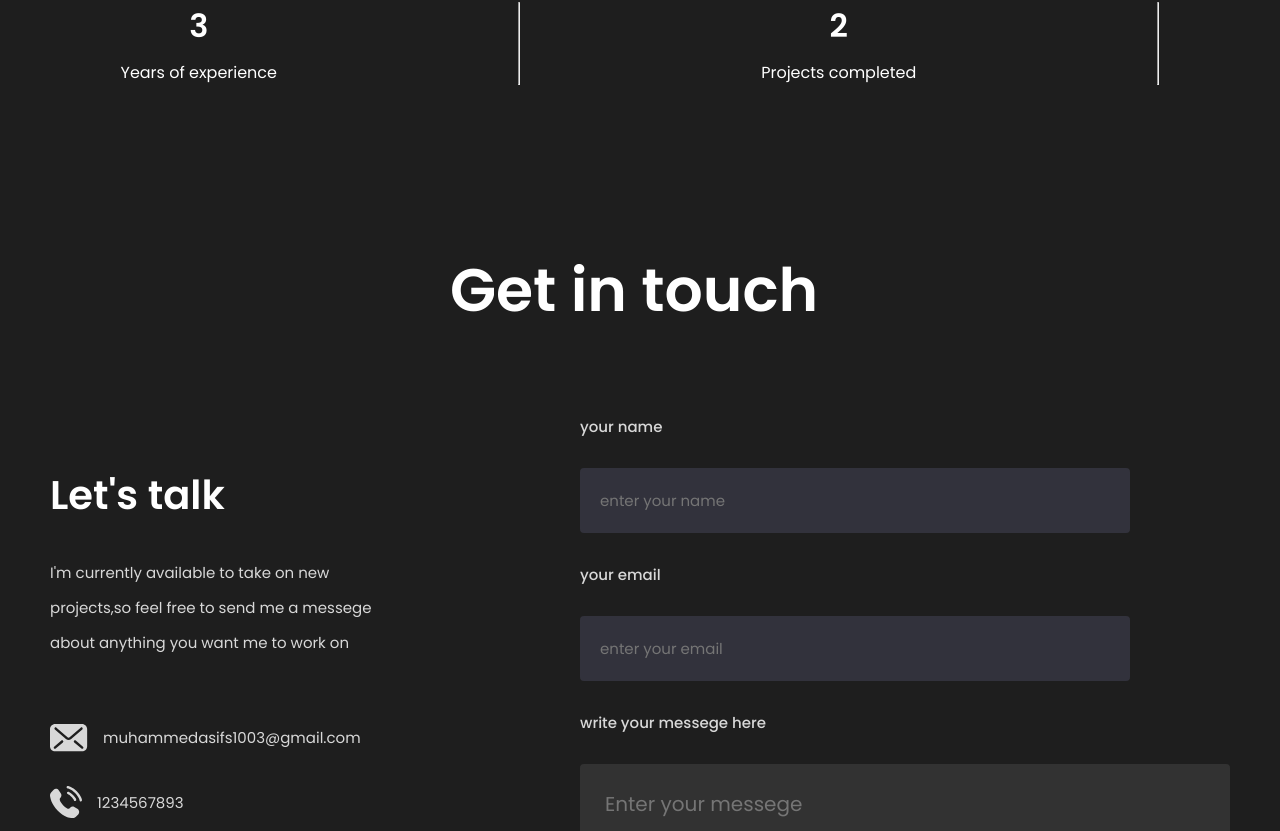
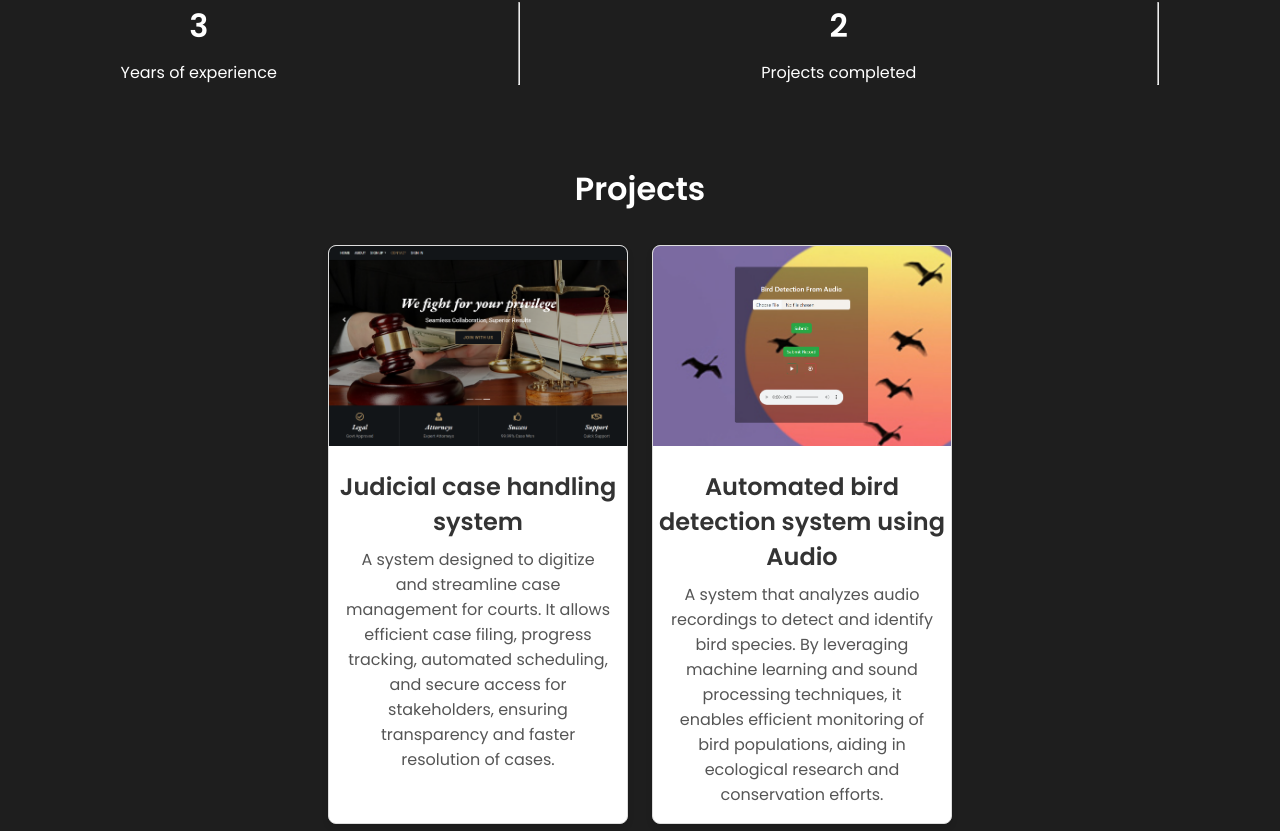
Before and after one commit to muhd-asif03/portfolio1, a React (Create React App) app: page / in a window 1280 px wide. Shown: the part 1669-2500 px from the top of the page. Built offline with nearby package versions, Linux system fonts and the light colour scheme.

Commit message:
goal commit

```diff
--- a/src/App.js
+++ b/src/App.js
@@ -1,6 +1,7 @@
 import Navbar from "./components/navbar/navbar";
 import Intro from "./components/intro/intro";
 import Skills from "./components/skills/skills";
+import Projects from "./components/projects/projects";
 import Contact from "./components/Contact/contact";
 import Footer from "./components/footer/footer";
 function App() {
@@ -9,6 +10,7 @@ function App() {
       <Navbar/>
       <Intro/>
       <Skills/>
+      <Projects/>
       <Contact/>
       <Footer/>
     </div>
--- a/src/components/navbar/navbar.js
+++ b/src/components/navbar/navbar.jsx
@@ -12,8 +12,8 @@ const Navbar=() =>{
         <div className="desktopMenu">
        <Link activeClass='active' to='intro' spy={true} smooth={true} offset={-100} duration={500} className="desktopMenuListItem">Home</Link>
        <Link activeClass='active' to='about' spy={true} smooth={true} offset={-80} duration={500}className="desktopMenuListItem">About</Link>
-       <Link activeClass='active' to='' spy={true} smooth={true} offset={-100} duration={500}className="desktopMenuListItem">Projects</Link>
-
+       <Link activeClass='active' to='projects' spy={true} smooth={true} offset={-80} duration={500}className="desktopMenuListItem">Projects</Link>
+       <Link activeClass='active' to='' spy={true} smooth={true} offset={-80} duration={500}className="desktopMenuListItem">Goals</Link>
             </div>
 
             <button className="desktopMenuBtn" onClick={() =>{
--- /dev/null
+++ b/src/components/projects/projects.css
@@ -0,0 +1,49 @@
+.projects{
+    text-align: center;
+}
+/* Container for all projects */
+.projects-container {
+    display: flex;
+    flex-wrap: wrap;
+    gap: 1.5rem;
+    justify-content: center;
+    padding: 2rem;
+  }
+
+  /* Individual project card */
+  .project-card {
+    border: 1px solid #ddd;
+    border-radius: 8px;
+    box-shadow: 0 4px 6px rgba(0, 0, 0, 0.1);
+    max-width: 300px;
+    text-align: center;
+    overflow: hidden;
+    background-color: #fff;
+    transition: transform 0.3s ease, box-shadow 0.3s ease;
+  }
+
+  .project-card:hover {
+    transform: translateY(-5px);
+    box-shadow: 0 6px 12px rgba(0, 0, 0, 0.2);
+  }
+
+  /* Image inside the card */
+  .project-img {
+    width: 100%;
+    height: 200px;
+    object-fit: cover;
+  }
+
+  /* Title of the project */
+  .project-title {
+    font-size: 1.5rem;
+    color: #333;
+    margin: 1rem 0 0.5rem;
+  }
+
+  /* Description text */
+  .project-description {
+    font-size: 1rem;
+    color: #555;
+    padding: 0 1rem 1rem;
+  }
--- /dev/null
+++ b/src/components/projects/projects.jsx
@@ -0,0 +1,32 @@
+import React from 'react';
+import './projects.css';
+import img from '../../Assets/project1.png';
+import img2 from '../../Assets/project2.png';
+
+const Projects = () => {
+  return (
+    <div>
+      <div className="projects">
+        <h1>Projects</h1>
+      </div>
+      <div className="projects-container">
+        <div className="project-card">
+          <img src={img} alt="Project One" className="project-img" />
+          <h2 className="project-title">Judicial case handling system</h2>
+          <p className="project-description">
+          A system designed to digitize and streamline case management for courts. It allows efficient case filing, progress tracking, automated scheduling, and secure access for stakeholders, ensuring transparency and faster resolution of cases.
+          </p>
+        </div>
+        <div className="project-card">
+          <img src={img2} alt="Project Two" className="project-img" />
+          <h2 className="project-title">Automated bird detection system using Audio</h2>
+          <p className="project-description">
+          A system that analyzes audio recordings to detect and identify bird species. By leveraging machine learning and sound processing techniques, it enables efficient monitoring of bird populations, aiding in ecological research and conservation efforts.
+          </p>
+        </div>
+      </div>
+    </div>
+  );
+};
+
+export default Projects;
--- a/src/components/skills/skills.css
+++ b/src/components/skills/skills.css
@@ -32,6 +32,7 @@
     gap: 20px;
     font-size: 18px;
     font-weight: 500;
+    padding-right: 15%;
 }
 .about-skills{
     display:flex ;
--- a/src/components/skills/skills.js
+++ b/src/components/skills/skills.jsx
@@ -14,7 +14,7 @@ const skills = () => {
         </div>
         <div className="about-right">
         <div className="about-para">
-            <p>I am a web Designer with experiance in creating visual appealing and user friendly websites</p>
+            <p>I am Muhammed Asif S, a passionate web designer and a first-year MSc Computer Science student at the Kerala University Department of Computer Science. With a keen interest in creating visually appealing and functional web designs, I continually strive to enhance my skills and stay updated with the latest technologies in the field.</p>
         </div>
         <div className="about-skills">
             <div className="about-skill"><p>HTML & CSS</p><hr style={{width:"70%"}}/></div>
```
Also changed, not shown: src/Assets/project1.png (added), src/Assets/project2.png (added), src/components/Contact/contact.jsx (renamed from src/components/Contact/contact.js), src/components/footer/footer.jsx (renamed from src/components/footer/footer.js), src/components/goals/goals.jsx (added), src/components/intro/intro.jsx (renamed from src/components/intro/intro.js).
